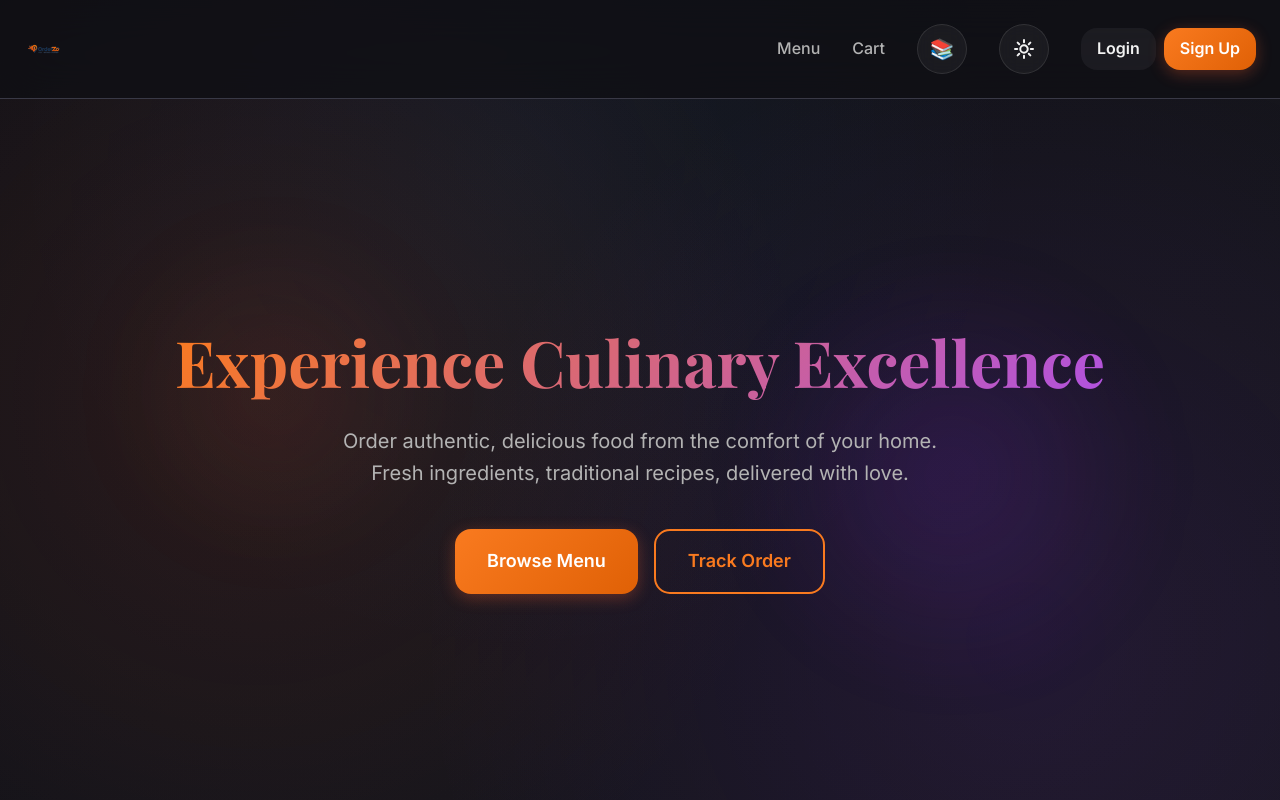
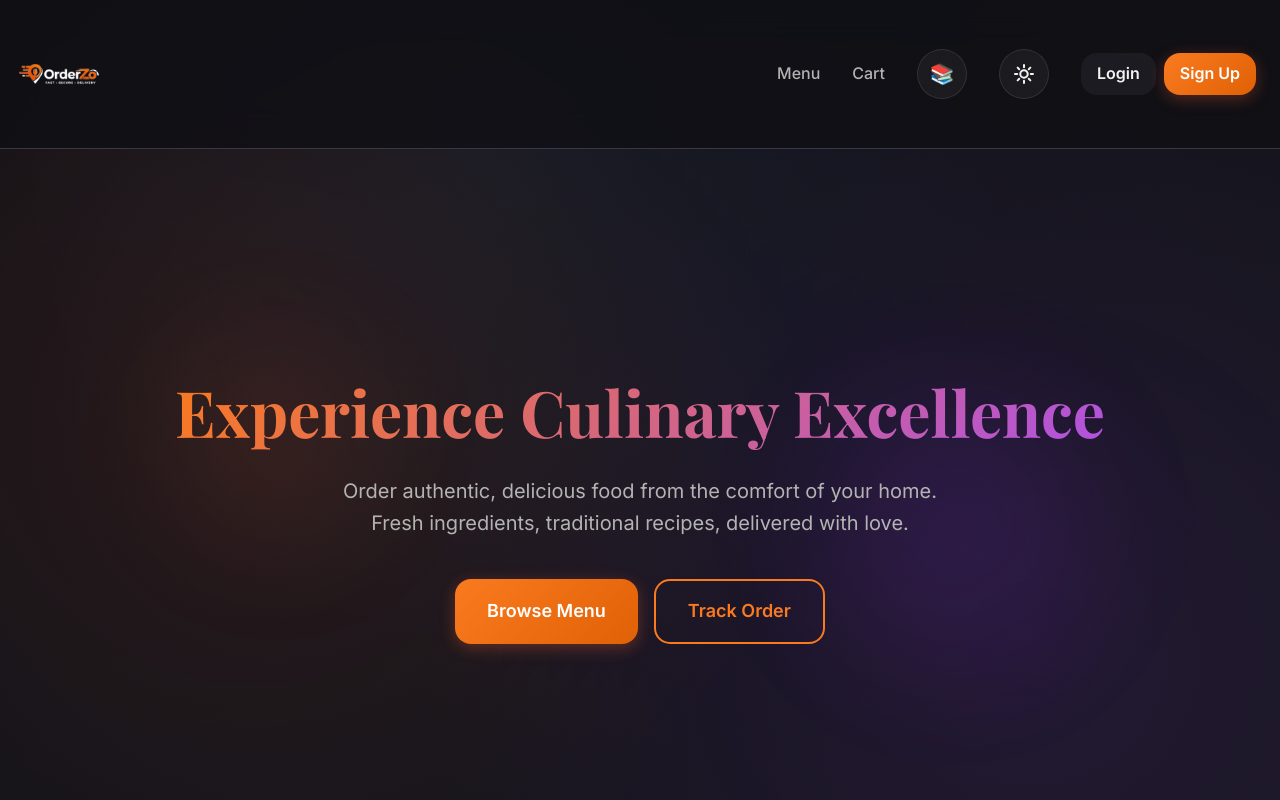
Before and after one commit to tararajchandra/orderzo-saas, a Next.js app: page / in a window 1280 px wide. Shown: the top 800 px of the page. Built offline with nearby package versions, Linux system fonts and the light colour scheme.

Commit message:
Final updates before deploy

```diff
--- a/components/Navbar.tsx
+++ b/components/Navbar.tsx
@@ -34,7 +34,7 @@ export default function Navbar() {
         <nav className="navbar">
             <div className="container navbar-content">
                 <Link href="/" className="navbar-logo" style={{ display: 'flex', alignItems: 'center' }}>
-                    <img src="/logo.png" alt="OrderZo Logo" style={{ height: '40px', width: 'auto' }} />
+                    <img src="/logo.png" alt="OrderZo Logo" style={{ height: '100px', width: 'auto', marginLeft: '-15px' }} />
                 </Link>
 
                 <div className="navbar-links">
```
Also changed, not shown: Supabase.txt (added), public/logo.png.
